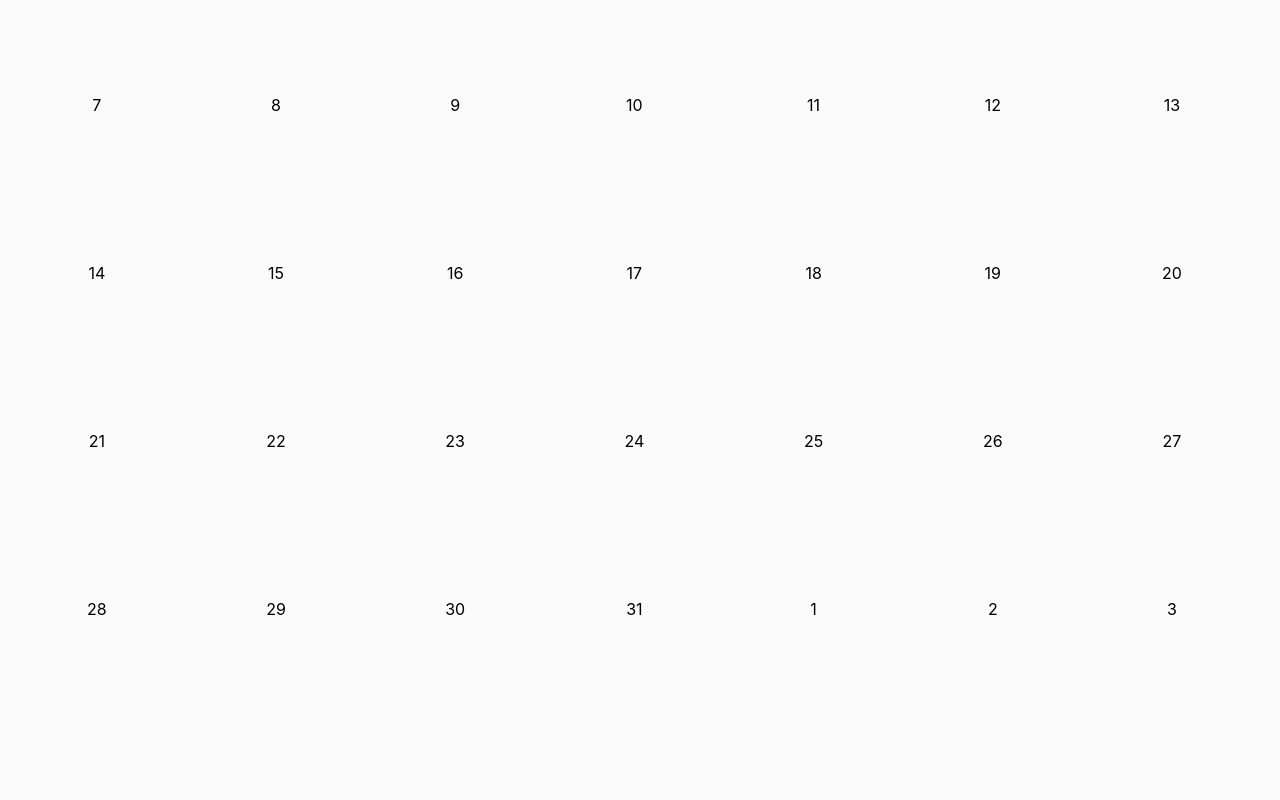
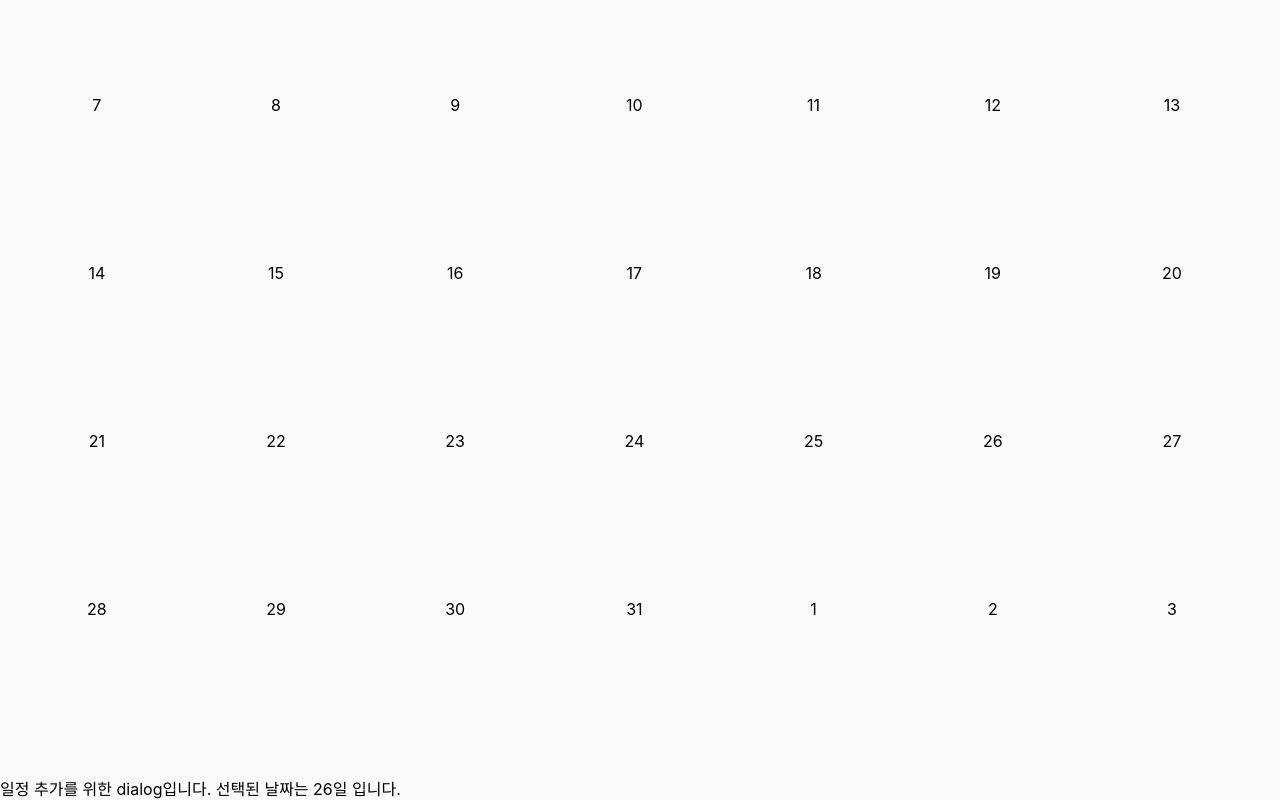
Before and after one commit to onys-programmer/timeblocks-test, a React (Create React App) app: page / in a window 1280 px wide. Shown: the part 180-980 px from the top of the page. Before the commit the page ends 956 px from the top, so only its background shows below. Built offline with nearby package versions, Linux system fonts and the light colour scheme.

Commit message:
feat: 🎸 dialog에 선택된 날짜 표시되게끔 contextAPI로 전역 state 설정 후 컴포넌트간 연결

```diff
--- a/src/App.jsx
+++ b/src/App.jsx
@@ -1,8 +1,47 @@
+import React, { useReducer } from 'react';
+
 import CalendarContainer from './features/calendar/CalendarContainer.jsx';
+import DialogContainer from './features/schedule/DialogContainer.jsx';
+
+const initialState = {
+  pickedDate: new Date(2022, 7, 26),
+  schedules: [
+    {
+      id: 100,
+      date: {},
+      title: '밥 먹기',
+      isCompleted: false,
+    },
+  ],
+};
+
+const reducer = (state, action) => {
+  switch (action.type) {
+    case 'PICK_DATE':
+      return {
+        ...state,
+        pickedDate: action.payload,
+      };
+    case 'CREATE_SCHEDULE':
+      return {
+        ...state,
+        schedules: [...state.schedules, action.payload],
+      };
+    default:
+      return state;
+  }
+}
+
+export const Context = React.createContext(initialState);
 
 function App() {
+  const [state, dispatch] = useReducer(reducer, initialState);
+
   return (
-    <CalendarContainer />
+    <Context.Provider value={{ state, dispatch }}>
+      <CalendarContainer />
+      <DialogContainer />
+    </Context.Provider>
   );
 }
 
--- a/src/features/calendar/DateBox.jsx
+++ b/src/features/calendar/DateBox.jsx
@@ -1,9 +1,13 @@
 import './DateBox.scss';
 
-function DateBox({ dateObj }) {
+function DateBox({ dateObj, onClick }) {
   const date = dateObj.getDate();
+
   return (
-    <div className="DateBox">
+    <div
+      className="DateBox"
+      onClick={onClick}
+    >
       {date}
     </div>
   );
--- a/src/features/calendar/DateBoxContainer.jsx
+++ b/src/features/calendar/DateBoxContainer.jsx
@@ -1,8 +1,15 @@
+import { useContext } from 'react';
+import { Context } from '../../App';
 import DateBox from './DateBox';
 
 function DateBoxContainer({ dateObj }) {
+  const { dispatch } = useContext(Context);
+
+  const handleClickPickDate = () => {
+    dispatch({ type: 'PICK_DATE', payload: dateObj });
+  }
   return (
-    <DateBox dateObj={dateObj} />
+    <DateBox dateObj={dateObj} onClick={handleClickPickDate} />
   );
 }
 
--- /dev/null
+++ b/src/features/schedule/Dialog.jsx
@@ -0,0 +1,13 @@
+import './Dialog.scss';
+
+function Dialog({ pickedDate }) {
+  const date = pickedDate.getDate();
+  return (
+    <div className="Dialog">
+      일정 추가를 위한 dialog입니다.
+      선택된 날짜는 {date}일 입니다.
+    </div>
+  );
+}
+
+export default Dialog;
--- /dev/null
+++ b/src/features/schedule/Dialog.scss
@@ -0,0 +1 @@
+.Dialog {}
--- /dev/null
+++ b/src/features/schedule/DialogContainer.jsx
@@ -0,0 +1,14 @@
+import { useContext } from 'react';
+import { Context } from '../../App';
+import Dialog from './Dialog';
+
+function DialogContainer() {
+  const { state } = useContext(Context);
+  const { pickedDate } = state;
+  console.log(pickedDate);
+  return (
+    <Dialog pickedDate={pickedDate} />
+  );
+}
+
+export default DialogContainer;
```
